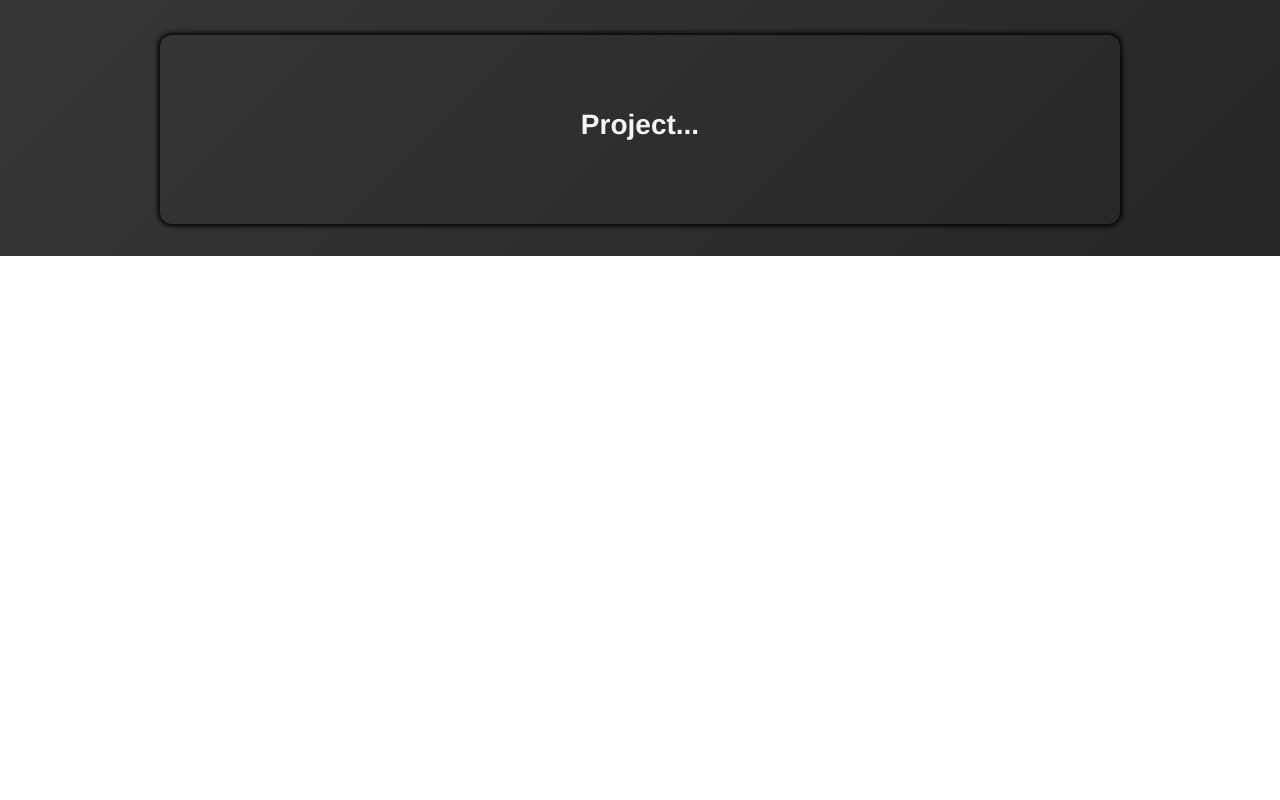
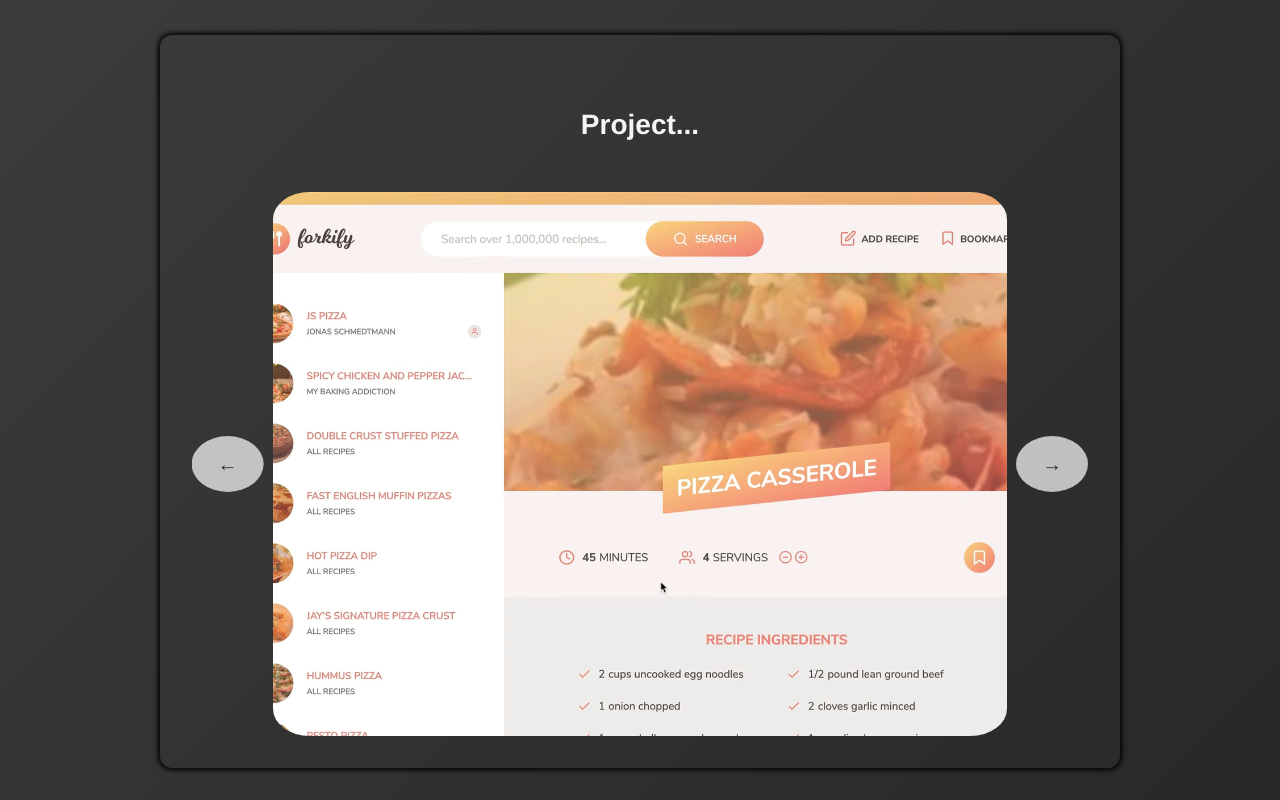
Before and after one commit to Sreevardhan2002-cell/Portfolio, a React (Vite) app: page / in a window 1280 px wide. Shown: the part 1967-2767 px from the top of the page. Before the commit the page ends 2223 px from the top, so only its background shows below. Built offline with nearby package versions, Linux system fonts and the light colour scheme.

Commit message:
Update in Project-Project-Slider

```diff
--- a/src/CSS/project.css
+++ b/src/CSS/project.css
@@ -21,3 +21,65 @@
     /* height: 19rem; */
     margin-bottom: 2rem;
 }
+
+.Project-Slider{
+    width: 100%;
+    height: 34rem;
+    margin: auto;
+    position: relative;
+    overflow: hidden;
+}
+
+.Project-Slide{
+    position: absolute;
+    width: 100%;
+    height: 34rem;
+    display: flex;
+    align-content: center;
+    justify-content: center;
+    transition: transform 1s;
+}
+
+.Project-Slide > img{
+     width: 82%;
+    height: 100%;
+    object-fit: cover;
+}
+
+.Project-Demo{
+    grid-row: 1 / span 2;
+    width: 83%;
+    border-radius: 5%;
+}
+
+.Project-Button{
+    position: absolute;
+    top: 50%;
+    z-index: 10;
+    border: none;
+    background: rgba(255, 255, 255, 0.7);
+    font-family: inherit;
+    color: #333;
+    border-radius: 50%;
+    height: 3.5rem;
+    width: 4.5rem;
+    font-size: 1.25rem;
+    cursor: pointer;
+}
+
+.Project-lbtn{
+    left: 1%;
+    transform: translate(-13%, -50%);
+}
+
+.Project-rbtn{
+    right: 0%;
+    transform: translate(0%, -50%);
+}
+.Project-Dots{
+    position: absolute;
+    bottom: 5%;
+    left: 50%;
+    transform: translateX(-50%);
+    display: flex;
+}
--- a/src/Component/project.jsx
+++ b/src/Component/project.jsx
@@ -1,13 +1,44 @@
 import "../CSS/project.css"
 import "../CSS/AboutContent.css"
+import Forkify from "../img/Forkify.png"
+import React, { useState } from "react"
+import MovieApp from "../img/Movie-App.jpg"
 
 function Project(){
+    const slides = [Forkify, MovieApp];
+    const [curSlide, setCurSlide] = useState(0);
+
+    const maxSlide = slides.length;
+
+    const nextSlide = () => {
+        setCurSlide(curSlide === maxSlide - 1 ? 0 : curSlide + 1);
+    };
+
+    const prevSlide = () => {
+        setCurSlide(curSlide === 0 ? maxSlide - 1 : curSlide - 1);
+    };
+
     return (
         <div className="Project-Section">
             <div className="Project-banner">
                 <h4 className="Heading">Project...</h4>
-                <div className="">
+                <div className="Project-Slider">
+                        {slides.map((img, i) => (
+                        <div
+                            className="Project-Slide"
+                            key={i}
+                            style={{
+                                transform: `translateX(${100 * (i - curSlide)}%)`,
+                                transition: "transform 0.5s"
+                            }}
+                        >
+                            <img src={img} className="Project-Demo" alt="" />
+                        </div>
+                    ))}
 
+                    <button className="Project-Button Project-lbtn" onClick={prevSlide }>&larr;</button>
+                    <button className="Project-Button Project-rbtn" onClick={nextSlide}>&rarr;</button>
+                    <div className="Project-Dots"></div>
                 </div>
             </div>
         </div>
```
Also changed, not shown: src/img/Movie-App.jpg (added).
